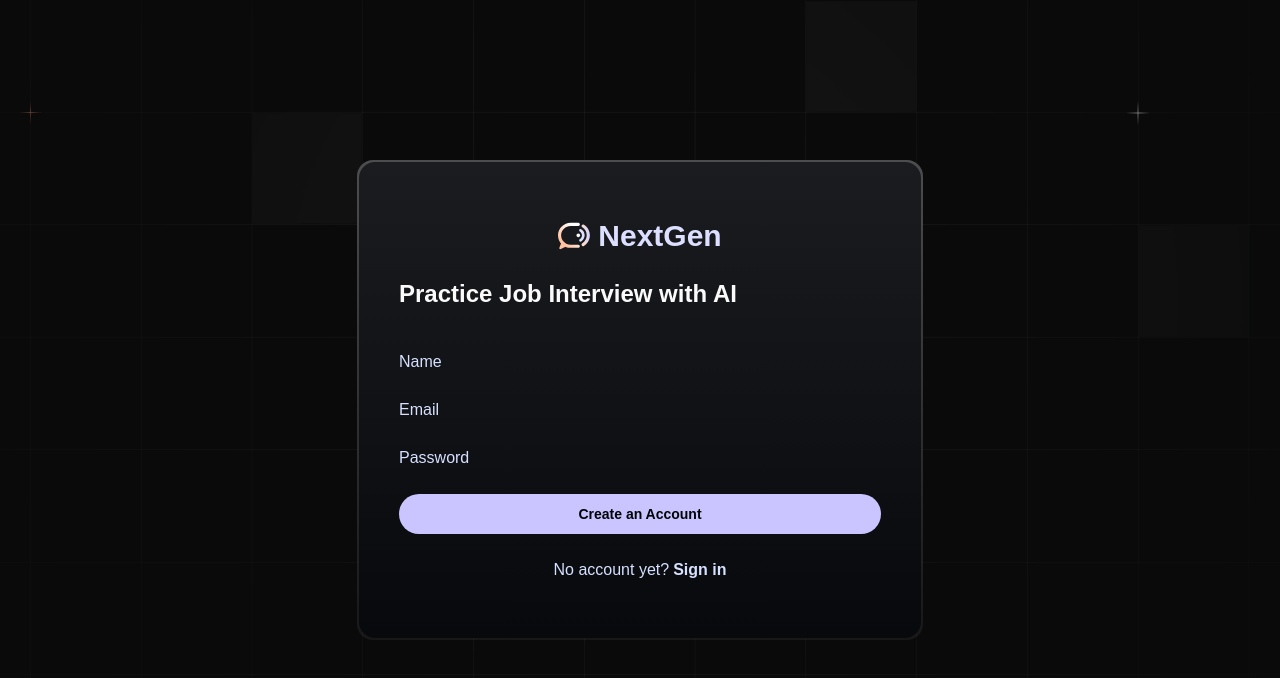
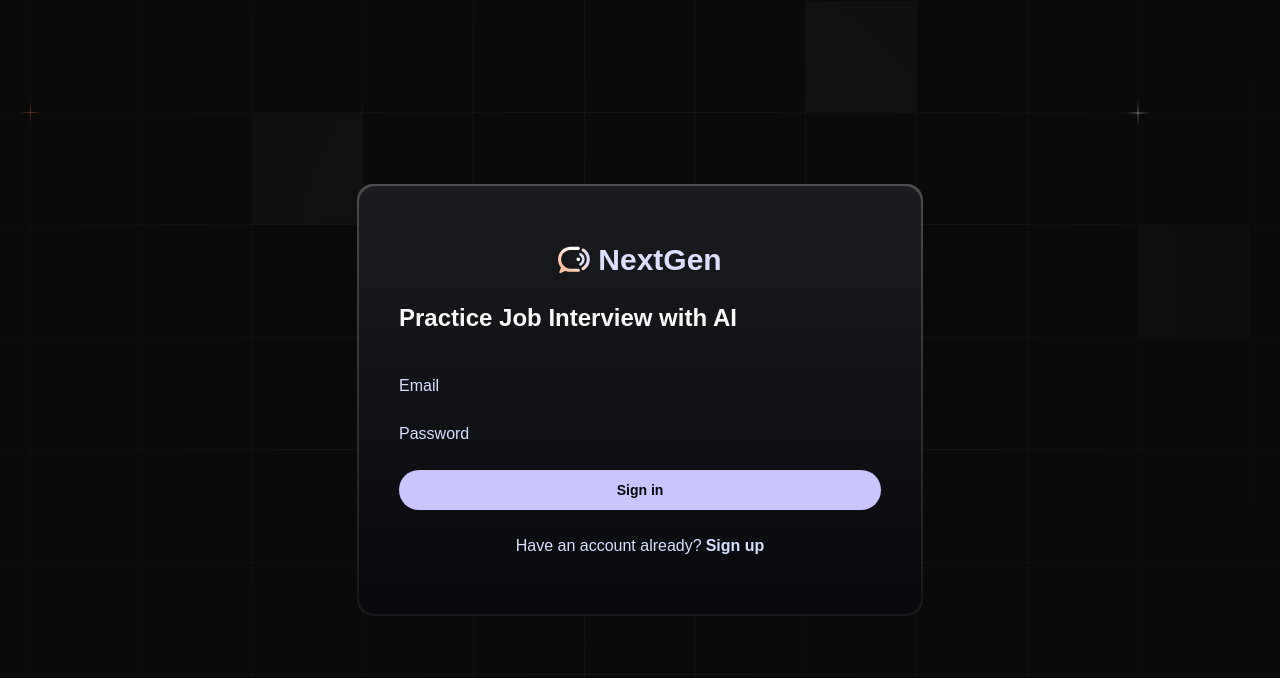
Before and after one commit to Aakarshk25/Mock_Interview_Platform, a Next.js app: page /sign-in in a window 1280 px wide. Shown: the top 678 px of the page. Built offline with nearby package versions, Linux system fonts and the light colour scheme; a web font is replaced by a local one.

Commit message:
Update page.tsx

```diff
--- a/app/(auth)/sign-in/page.tsx
+++ b/app/(auth)/sign-in/page.tsx
@@ -3,7 +3,7 @@ import AuthForm from '@/components/AuthForm'
 
 const page = () => {
   return (
-    <AuthForm type="Sign-In" />
+    <AuthForm type="sign-in" />
   )
 }
 
```
